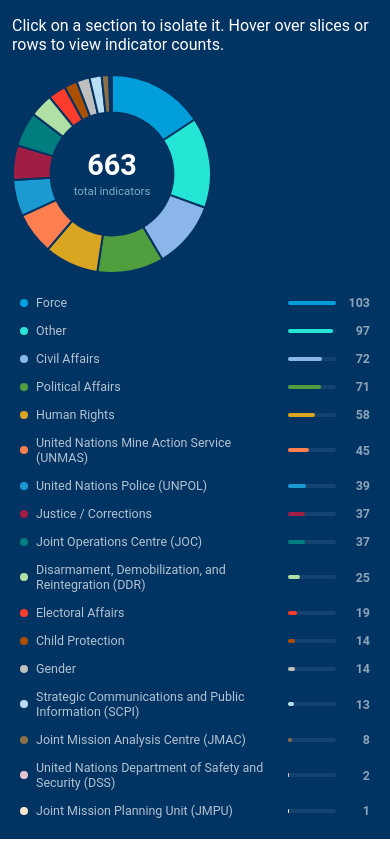
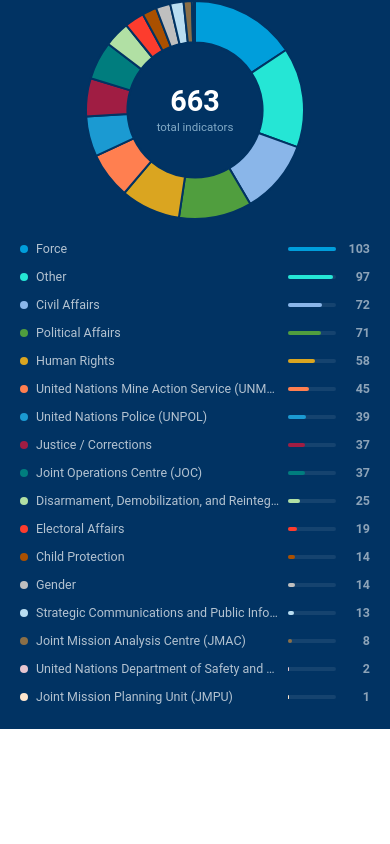
Before and after one commit to ep2951-coder/cpas-3d-chart, a plain HTML site: page pie-chart.html in a window 390 px wide. Drawn offline with nearby package versions, Linux system fonts and the light colour scheme.

Commit message:
Update pie-chart.html

```diff
--- a/pie-chart.html
+++ b/pie-chart.html
@@ -21,14 +21,14 @@
     display: flex;
     gap: 28px;
     align-items: center;
-    flex-wrap: wrap;
+    flex-wrap: nowrap;
   }
 
   .pw-left {
     flex-shrink: 0;
     position: relative;
-    width: 260px;
-    height: 260px;
+    width: 340px;
+    height: 340px;
   }
 
   .pw-center {
@@ -55,7 +55,7 @@
 
   .pw-right {
     flex: 1;
-    min-width: 220px;
+    min-width: 0;
     display: flex;
     flex-direction: column;
     gap: 3px;
@@ -84,6 +84,10 @@
     font-size: 0.78rem;
     color: rgba(255,255,255,0.7);
     flex: 1;
+    min-width: 0;
+    overflow: hidden;
+    text-overflow: ellipsis;
+    white-space: nowrap;
   }
   .pw-row.active .pw-name { color: #fff; }
 
@@ -102,6 +106,7 @@
     color: rgba(255,255,255,0.55);
     min-width: 26px;
     text-align: right;
+    flex-shrink: 0;
   }
   .pw-row.active .pw-count { color: #fff; }
 
@@ -132,9 +137,21 @@
     color: #1b9ad2;
   }
 
-  @media (max-width: 540px) {
-    .pw { padding: 16px 12px; gap: 16px; }
-    .pw-left { width: 200px; height: 200px; }
+  @media (max-width: 600px) {
+    .pw {
+      flex-wrap: wrap;
+      padding: 0px 12px 20px;
+      gap: 16px;
+    }
+    .pw-left {
+      width: 220px;
+      height: 220px;
+      margin: 0 auto;
+    }
+    .pw-right {
+      width: 100%;
+      flex: none;
+    }
     .pw-bar-wrap { width: 48px; }
   }
 </style>
@@ -142,9 +159,6 @@
 <body>
 
 <div class="pw">
-  <p style="width:100%; font-size:1rem; color:white; margin-bottom:4px;">
-    Click on a section to isolate it. Hover over slices or rows to view indicator counts.
-  </p>
   <div class="pw-left">
     <canvas id="pieChart" role="img" aria-label="Donut chart showing CPAS indicators by section. Force leads with 103, followed by Other (97) and Civil Affairs (72).">
       CPAS indicators by section: Force 103, Other 97, Civil Affairs 72, Political Affairs 71, Human Rights 58, UNMAS 45, UNPOL 39, Justice/Corrections 37, JOC 37, DDR 25, Electoral Affairs 19, Child Protection 14, Gender 14, SCPI 13, JMAC 8, DSS 2, JMPU 1.
@@ -161,23 +175,23 @@
 
 <script>
 const sections = [
-  { label: 'Force',             value: 103, color: '#009EDB' },
-  { label: 'Other',             value: 97,  color: '#25e6d5' },
-  { label: 'Civil Affairs',     value: 72,  color: '#8ab6e9' },
-  { label: 'Political Affairs', value: 71,  color: '#509E3E' },
-  { label: 'Human Rights',      value: 58,  color: '#DAA520' },
-  { label: 'United Nations Mine Action Service (UNMAS)',             value: 45,  color: '#FF7F50' },
-  { label: 'United Nations Police (UNPOL)',             value: 39,  color: '#1b9ad2' },
-  { label: 'Justice / Corrections',   value: 37,  color: '#A01D43' },
-  { label: 'Joint Operations Centre (JOC)',               value: 37,  color: '#007D7E' },
-  { label: 'Disarmament, Demobilization, and Reintegration (DDR)',               value: 25,  color: '#B1E0A4' },
-  { label: 'Electoral Affairs', value: 19,  color: '#FD3C2D' },
-  { label: 'Child Protection',  value: 14,  color: '#AA5000' },
-  { label: 'Gender',            value: 14,  color: '#bfbfbf' },
-  { label: 'Strategic Communications and Public Information  (SCPI)',              value: 13,  color: '#B9DDF1' },
-  { label: 'Joint Mission Analysis Centre (JMAC)',              value: 8,   color: '#8B6F47' },
-  { label: 'United Nations Department of Safety and Security (DSS)',               value: 2,   color: '#E7C6D0' },
-  { label: 'Joint Mission Planning Unit (JMPU)',              value: 1,   color: '#FEE6CD' },
+  { label: 'Force',                                                        value: 103, color: '#009EDB' },
+  { label: 'Other',                                                        value: 97,  color: '#25e6d5' },
+  { label: 'Civil Affairs',                                                value: 72,  color: '#8ab6e9' },
+  { label: 'Political Affairs',                                            value: 71,  color: '#509E3E' },
+  { label: 'Human Rights',                                                 value: 58,  color: '#DAA520' },
+  { label: 'United Nations Mine Action Service (UNMAS)',                   value: 45,  color: '#FF7F50' },
+  { label: 'United Nations Police (UNPOL)',                                value: 39,  color: '#1b9ad2' },
+  { label: 'Justice / Corrections',                                        value: 37,  color: '#A01D43' },
+  { label: 'Joint Operations Centre (JOC)',                                value: 37,  color: '#007D7E' },
+  { label: 'Disarmament, Demobilization, and Reintegration (DDR)',         value: 25,  color: '#B1E0A4' },
+  { label: 'Electoral Affairs',                                            value: 19,  color: '#FD3C2D' },
+  { label: 'Child Protection',                                             value: 14,  color: '#AA5000' },
+  { label: 'Gender',                                                       value: 14,  color: '#bfbfbf' },
+  { label: 'Strategic Communications and Public Information (SCPI)',       value: 13,  color: '#B9DDF1' },
+  { label: 'Joint Mission Analysis Centre (JMAC)',                         value: 8,   color: '#8B6F47' },
+  { label: 'United Nations Department of Safety and Security (DSS)',       value: 2,   color: '#E7C6D0' },
+  { label: 'Joint Mission Planning Unit (JMPU)',                           value: 1,   color: '#FEE6CD' },
 ];
 
 const TOTAL = 663;
@@ -286,6 +300,11 @@ document.getElementById('pieChart').addEventListener('mouseleave', () => {
   tip.classList.remove('visible');
   if (!active) resetAll();
 });
+
+scrollArea = document.getElementById('pwList');
+setTimeout(() => {
+  scrollArea.scrollLeft = scrollArea.scrollWidth;
+}, 120);
 </script>
 
 </body>
```
